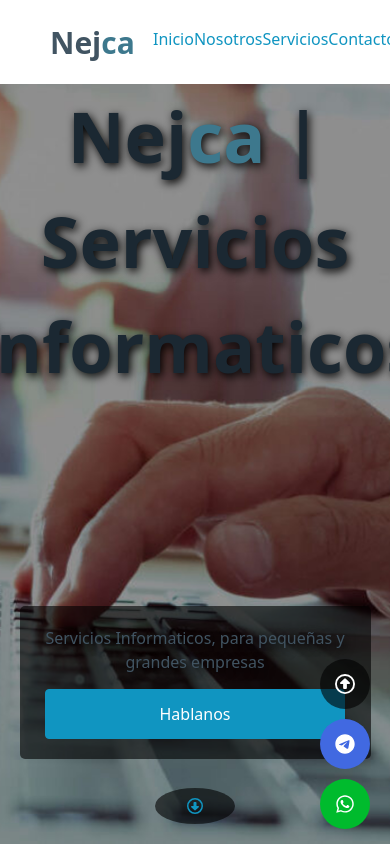
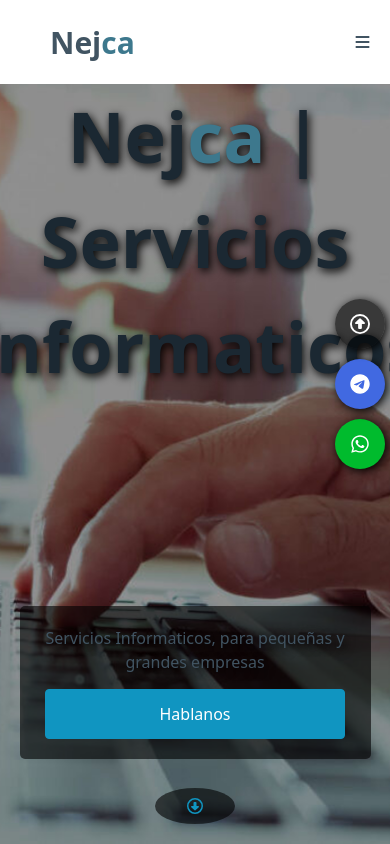
Before and after one commit to Nejca13/BoxTI, a Next.js app: page / in a window 390 px wide. Shown: the top 844 px of the page. Built offline with nearby package versions, Linux system fonts and the light colour scheme.

Commit message:
navbar mobile

```diff
--- a/components/NavBar/NavBar.jsx
+++ b/components/NavBar/NavBar.jsx
@@ -1,18 +1,37 @@
+import { useState } from "react"
 import styles from "./NavBar.module.css"
 import Link from "next/link"
 import Logo from "../Logo/Logo"
+import { FontAwesomeIcon } from "@fortawesome/react-fontawesome"
+import {faBars, faXmark } from "@fortawesome/free-solid-svg-icons"
 
 function NavBar() {
+  const [hambStatus, setHambStatus] = useState(faBars)
+
+  const hamb = () => {
+    let menu = document.getElementById('hambMenu')
+    menu.classList.toggle(styles.active)
+    if(hambStatus == faBars){
+      setHambStatus(faXmark)
+    }
+    if(hambStatus == faXmark){
+      setHambStatus(faBars)
+    }
+    document.getElementById('ulMenu').classList.toggle(styles.active)
+
+  }
   return (
     <>
       <div className={styles.container}>
-        {/* <Image src={logo} alt="Logo de la Empresa." className={styles.Logo} width={80} height={80} /> */}
         <Logo/>
-        <ul>
-          <li><Link href="#_1">Inicio</Link></li>
-          <li><Link href="#about">Nosotros</Link></li>
-          <li><Link href="#service">Servicios</Link></li>
-          <li><Link href="#">Contacto</Link></li>
+
+          <FontAwesomeIcon icon={hambStatus} id="hambMenu" className={styles.hambMenu} onClick={hamb}/>
+
+        <ul className={styles.mobileNav} id="ulMenu">
+          <li onClick={hamb}><Link href="#_1">Inicio</Link></li>
+          <li onClick={hamb}><Link href="#about">Nosotros</Link></li>
+          <li onClick={hamb}><Link href="#service">Servicios</Link></li>
+          <li onClick={hamb}><Link href="#contact">Contacto</Link></li>
         </ul>
       </div>
     </>
--- a/components/NavBar/NavBar.module.css
+++ b/components/NavBar/NavBar.module.css
@@ -17,16 +17,64 @@
   list-style: none;
 }
 
-.conte .nav{
+.conte .nav {
   justify-content: space-around;
 }
 
-.conte .navLink{
-  padding: 0 ;
+.conte .navLink {
+  padding: 0;
   margin: 0 10px;
   color: #0f93be;
 }
 
-.conte button{
+.conte button {
   width: auto;
 }
+
+@media (max-width: 768px) {
+  .mobileNav {
+    background: rgba(0, 0, 0, 0.39);
+    border-radius: 16px;
+    box-shadow: 0 4px 30px rgba(0, 0, 0, 0.1);
+    backdrop-filter: blur(5px);
+    -webkit-backdrop-filter: blur(5px);
+    border: 1px solid rgba(255, 255, 255, 0.3);
+    position: absolute;
+    display: flex;
+    flex-direction: column;
+    transform: translateY(275px);
+    visibility: hidden;
+    right: 0;
+    align-items: center;
+    justify-content: space-around;
+    z-index: 100;
+    height: 50vh;
+
+  }
+
+  .mobileNav.active{
+    visibility: visible;
+    transition: visibility ease 5s;
+  }
+
+  .mobileNav li {
+    margin: 0;
+    padding: 10px 0;
+  }
+
+  .mobileNav li a{
+    font-size: 20px;
+    color: white;
+    text-shadow: 2px 2px 5px black;
+  }
+
+  .hambMenu{
+    width: fit-content;
+    position: absolute;
+    z-index: 100;
+    width: 35px;
+    right: 10px;
+    cursor: pointer;
+  }
+
+}
--- a/components/WhatsAppButton/WhatsAppButton.module.css
+++ b/components/WhatsAppButton/WhatsAppButton.module.css
@@ -14,6 +14,7 @@
     height: 50px;
     position: fixed;
     right: 20px;
+    box-shadow: 2px 2px 10px black;
    }
 
    .container a svg {
@@ -44,3 +45,10 @@
      transform: translateY(-0.1em);
     }
    }
+
+   @media (max-width: 576px) {
+    .container a{
+        margin-bottom: 360px;
+        right: 5px;
+    }
+   }
```
